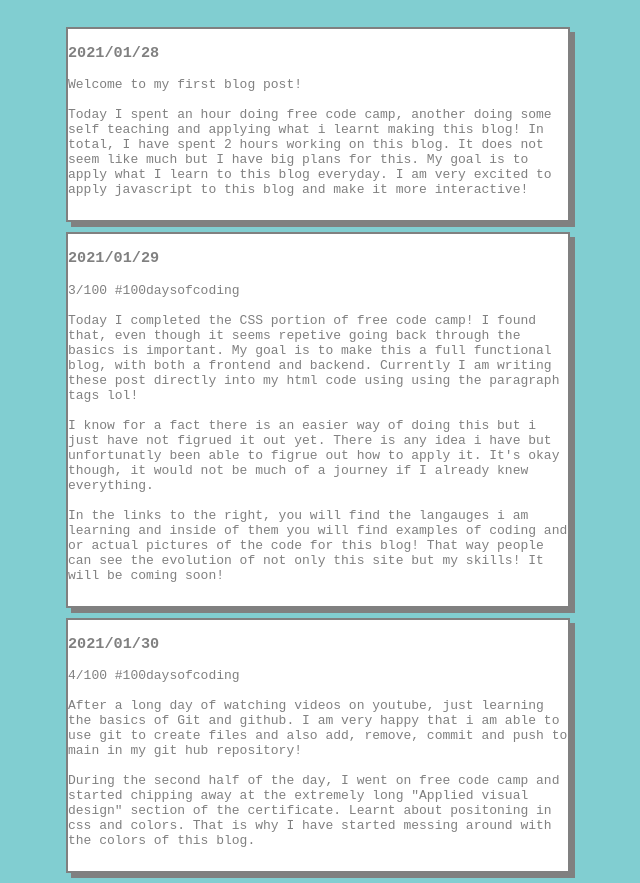
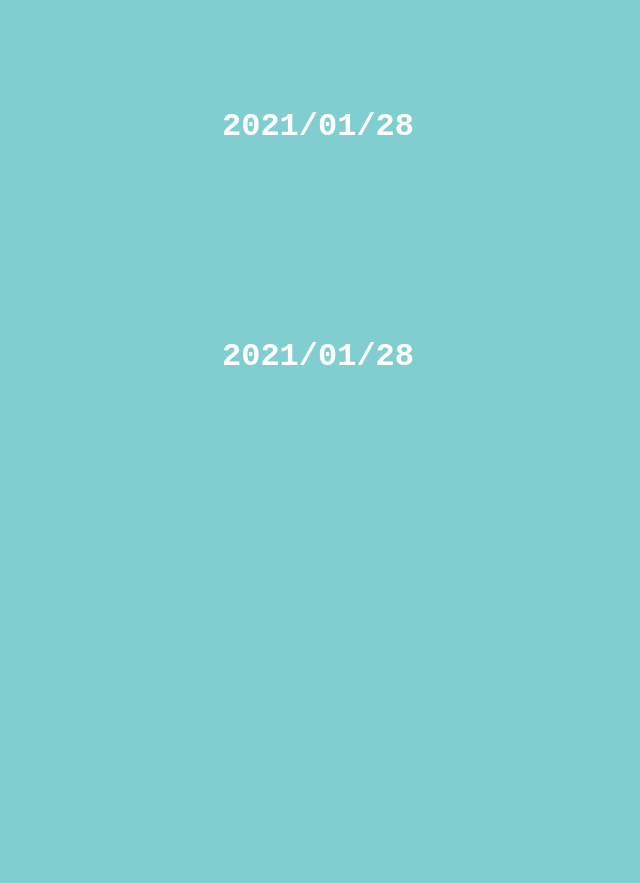
Before and after one commit to jfelipemendez/MyBlog, a plain HTML site: page index.html in a window 1280 px wide. Shown: the part 654-1537 px from the top of the page, without its empty margins (322-962 px from the left). After the commit the page ends 1111 px from the top, so only its background shows below. Drawn offline with Linux system fonts and the light colour scheme.

Commit message:
glog post flip

```diff
--- a/index.html
+++ b/index.html
@@ -38,8 +38,13 @@
             </div>
 
             <div class="blog-post-wrapper">
-                <div class="blog-post">
+                <div class="blog-post-inner">
+                    <div class="blog-post blog-post-front">
                         <h3>2021/01/28</h3>
+                    </div>
+                    <div class="blog-post blog-post-back">
+                        <div class="blog-post-container">
+                            <div class="blog-posts">
                                 <p>Welcome to my first blog post!<br>
                                     <br>
                                 Today I spent an hour doing free code camp, another doing some self teaching and
@@ -48,43 +53,34 @@
                                 to this blog everyday. I am very excited to apply javascript to this blog and make it more interactive!
                                 </p>
                             </div>
-
-                <div class="blog-post">
-                    <h3>2021/01/29</h3>
-                    <p>3/100 #100daysofcoding<br>
-                        <br>
-                       Today I completed the CSS portion of free code camp! I found that, even though it seems repetive going back
-                       through the basics is important. My goal is to make this a full functional blog, with both a frontend and backend.
-                       Currently I am writing these post directly into my html code using using the paragraph tags lol!
-                       <br>
-                       <br>
-                       I know for a fact there is an easier way of doing this but i just have not figrued it out yet.
-                       There is any idea i have but unfortunatly been able to figrue out how to apply it. It's okay
-                       though, it would not be much of a journey if I already knew everything.
-                       <br>
-                       <br>
-                       In the links to the right, you will find the langauges i am learning and inside of them
-                       you will find examples of coding and or actual pictures of the code for this blog! That way
-                       people can see the evolution of not only this site but my skills! It will be coming soon!
-                    </p>
+                        </div>
+                    </div>
+                </div>
             </div>
 
-                <div class="blog-post">
-                    <h3>2021/01/30</h3>
-                    <p>4/100 #100daysofcoding<br>
+            <div class="blog-post-wrapper">
+                <div class="blog-post-inner">
+                    <div class="blog-post blog-post-front">
+                        <h3>2021/01/28</h3>
+                    </div>
+                    <div class="blog-post blog-post-back">
+                        <div class="blog-post-container">
+                            <div class="blog-posts">
+                                <p>Welcome to my first blog post!<br>
                                     <br>
-                       After a long day of watching videos on youtube, just learning the basics of
-                       Git and github. I am very happy that i am able to use git to create files and
-                       also add, remove, commit and push to main in my git hub repository!<br>
-                       <br>
-                       During the second half of the day, I went on free code camp and started chipping
-                       away at the extremely long "Applied visual design" section of the certificate. Learnt about positoning
-                       in css and colors. That is why I have started messing around with the colors of this
-                       blog.
+                                Today I spent an hour doing free code camp, another doing some self teaching and
+                                applying what i learnt making this blog! In total, I have spent 2 hours working on this
+                                blog. It does not seem like much but I have big plans for this. My goal is to apply what I learn
+                                to this blog everyday. I am very excited to apply javascript to this blog and make it more interactive!
                                 </p>
                             </div>
                         </div>
                     </div>
+                </div>
+            </div>
+        </div>
+
+
 
         <div class="right-column">
             <div class="skills-learning">
@@ -118,5 +114,6 @@
             </div>
         </div>
     </div>
+    <script src="main.js"></script>
 </body>
 </html>
--- a/main.js
+++ b/main.js
@@ -0,0 +1,7 @@
+//blog flip//
+
+const blog = document.querySelector(".blog-post-inner");
+
+blog.addEventListener("click", function(e) {
+    blog.classList.toggle("is-flipped");
+});
--- a/style.css
+++ b/style.css
@@ -97,25 +97,63 @@ body {
 
 /*blog-posts*/
 .blog-post-wrapper {
-    width: 600px;
+    width: 500px;
+    height: 200px;
     margin: auto;
     margin-top: 30px;
+    perspective: 1000px;
+}
+
+.blog-post-inner {
+    width: 100%;
+    height: 100%;
+    transition: transform 1s;
+    transform-style: preserve-3d;
+    cursor: pointer;
+    position: relative;
+}
+
+.blog-post-inner.is-flipped {
+    transform: rotateY(180deg);
 }
 
 .blog-post {
-    width: 500px;
-    margin: auto;
-    color: grey;
-    box-shadow: 5px 5px grey;
-    border: 2px solid grey;
-    margin-bottom: 10px;
-    background-color: white;
+    position: absolute;
+    width: 100%;
+    height: 100%;
+    -webkit-backface-visibility: hidden;
+    backface-visibility: hidden;
+    overflow: hidden;
+    border-radius: 12px;
 }
 
+.blog-post-front {
+    display: flex;
+    align-items: center;
+    justify-content: center;
+}
 
+.blog-post-front h3 {
+    color: white;
+    font-size: 32px;;
+}
 
-.blog-post p {
-    padding-bottom: 10px;
+.blog-post-back {
+    background-color: white;
+    transform: rotateY(180deg);
+}
+
+.blog-post-container {
+    width: 100%;
+    height: 100%;
+}
+
+.blog-posts {
+    display: flex;
+    align-items: center;
+    height: 100%;
+    padding: 0 50px;
+    color: #d8141d;
 }
 
 /*right-side*/
@@ -124,10 +162,6 @@ body {
     width: 300px;
     height: 100vh;
     /*border-left: 3px solid grey;*/
-}
-
-.right-column:hover {
-    background-color: #81ced1;
 }
 
 .skills-learning {
```
Lines whose indentation alone changed are shown as unchanged.
